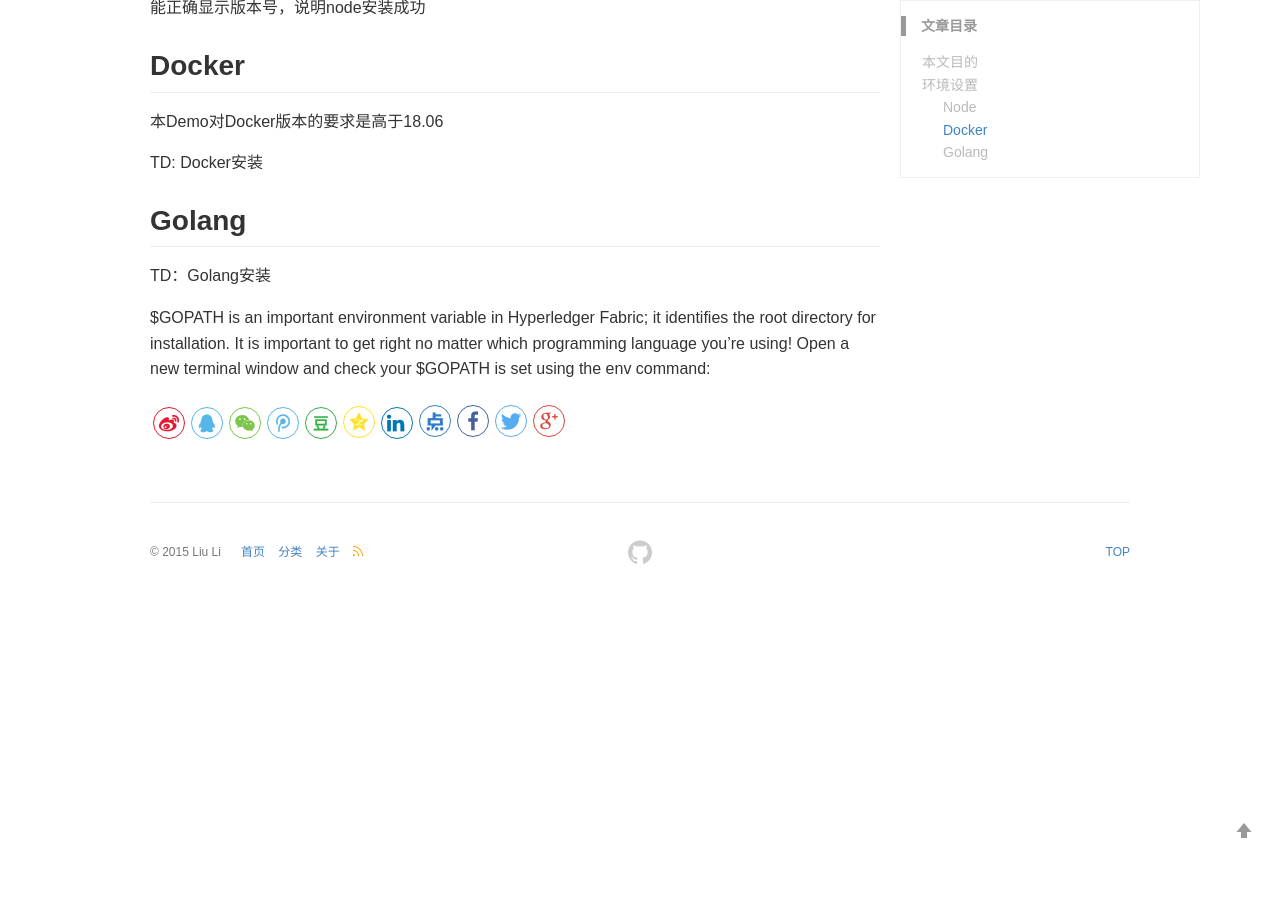
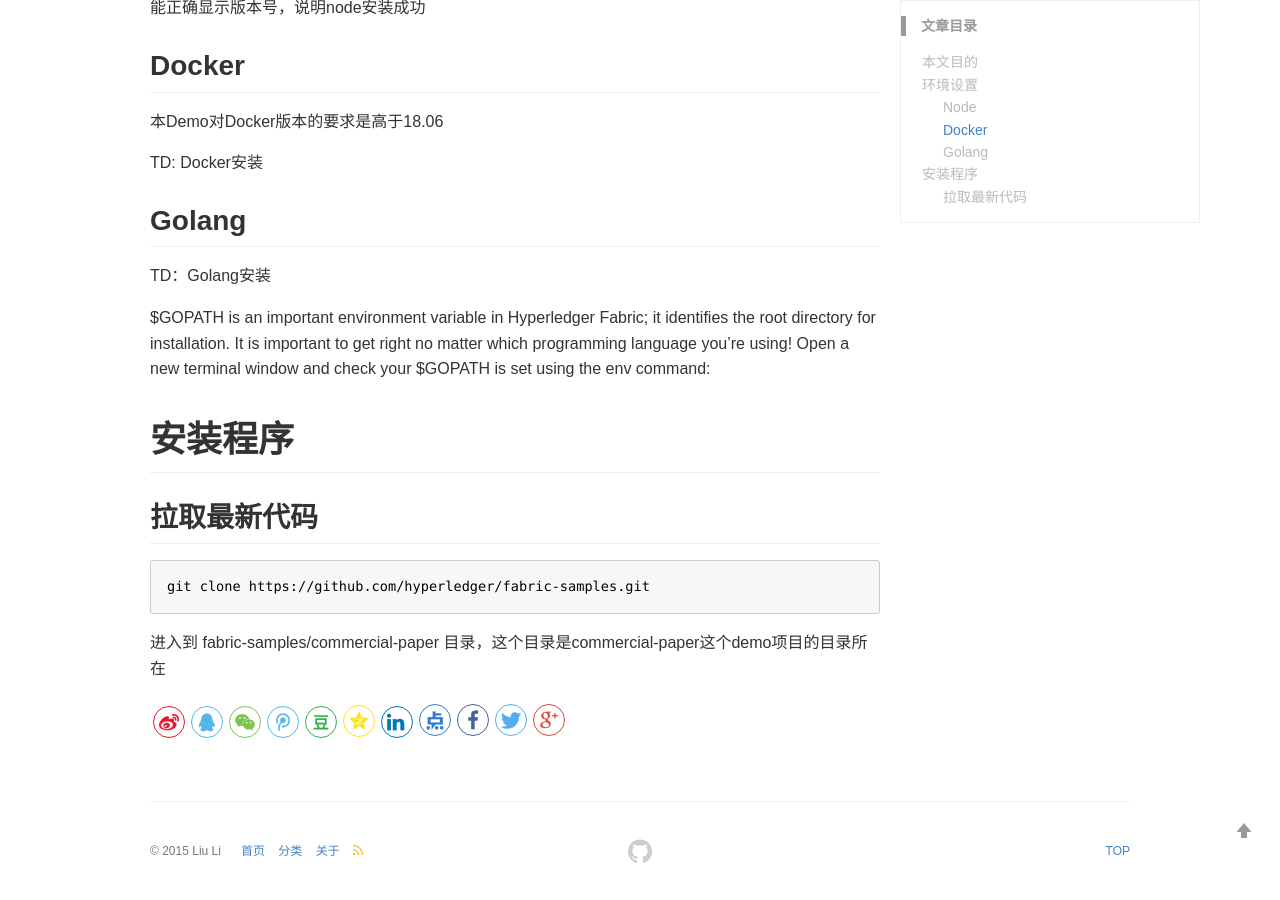
Before and after one commit to nox60/nox60.github.io, a Jekyll site: the page built from _posts/2019-7-12-Hyperledger-Fabric-Commercial-paper-例子详解.md, in a window 1280 px wide and 900 px high, scrolled down 1052 px. Built offline with Jekyll 4.4.1, drawn with Linux system fonts in a browser that asks for light colours; our own code applies the rules of GitHub Pages for plain Markdown files; comment, search, counter and statistics services are not loaded; before the commit the page ends 1653 px from its top, so only the background shows below that.

Commit message:
add files

````diff
--- a/_posts/2019-7-12-Hyperledger-Fabric-Commercial-paper-例子详解.md
+++ b/_posts/2019-7-12-Hyperledger-Fabric-Commercial-paper-例子详解.md
@@ -46,3 +46,13 @@ TD: Docker安装
 TD：Golang安装
 
 $GOPATH is an important environment variable in Hyperledger Fabric; it identifies the root directory for installation. It is important to get right no matter which programming language you’re using! Open a new terminal window and check your $GOPATH is set using the env command:
+
+# 安装程序
+
+## 拉取最新代码
+
+```clonecode
+git clone https://github.com/hyperledger/fabric-samples.git
+```
+
+进入到 fabric-samples/commercial-paper 目录，这个目录是commercial-paper这个demo项目的目录所在
````
